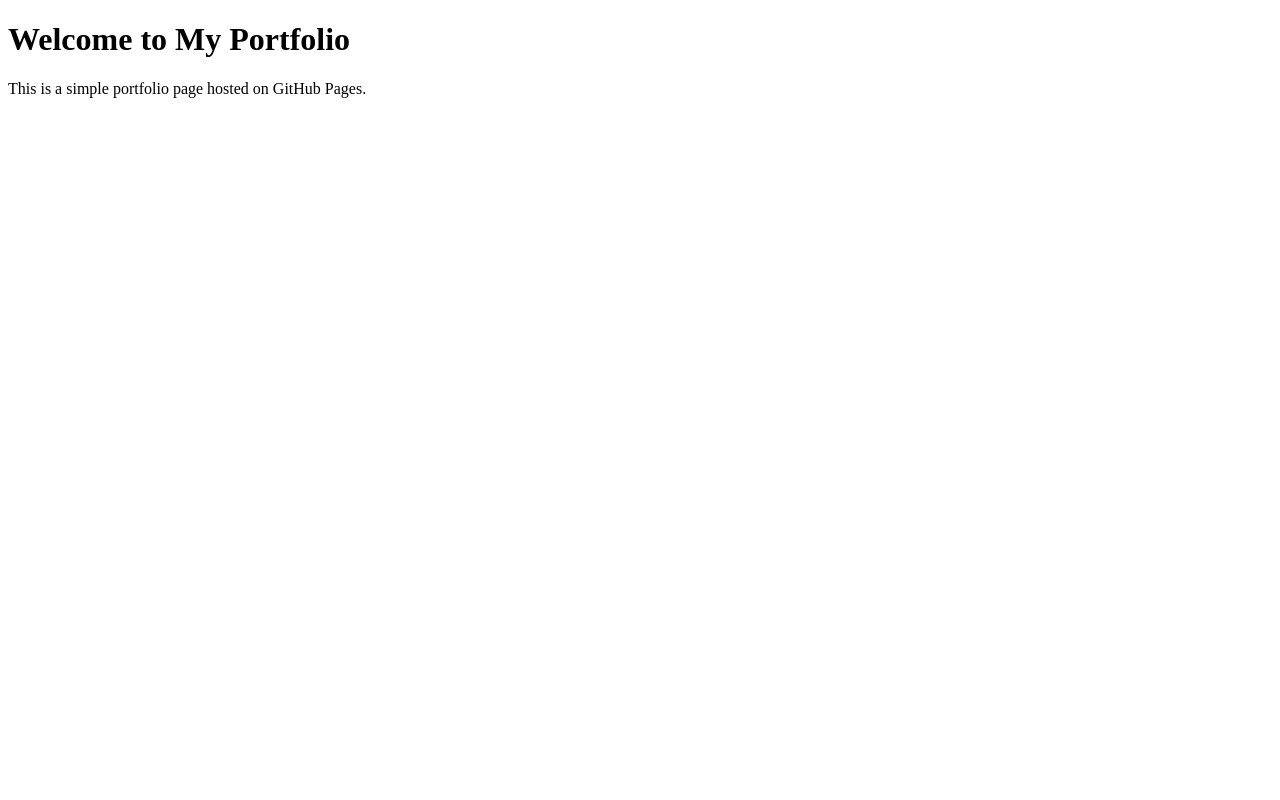
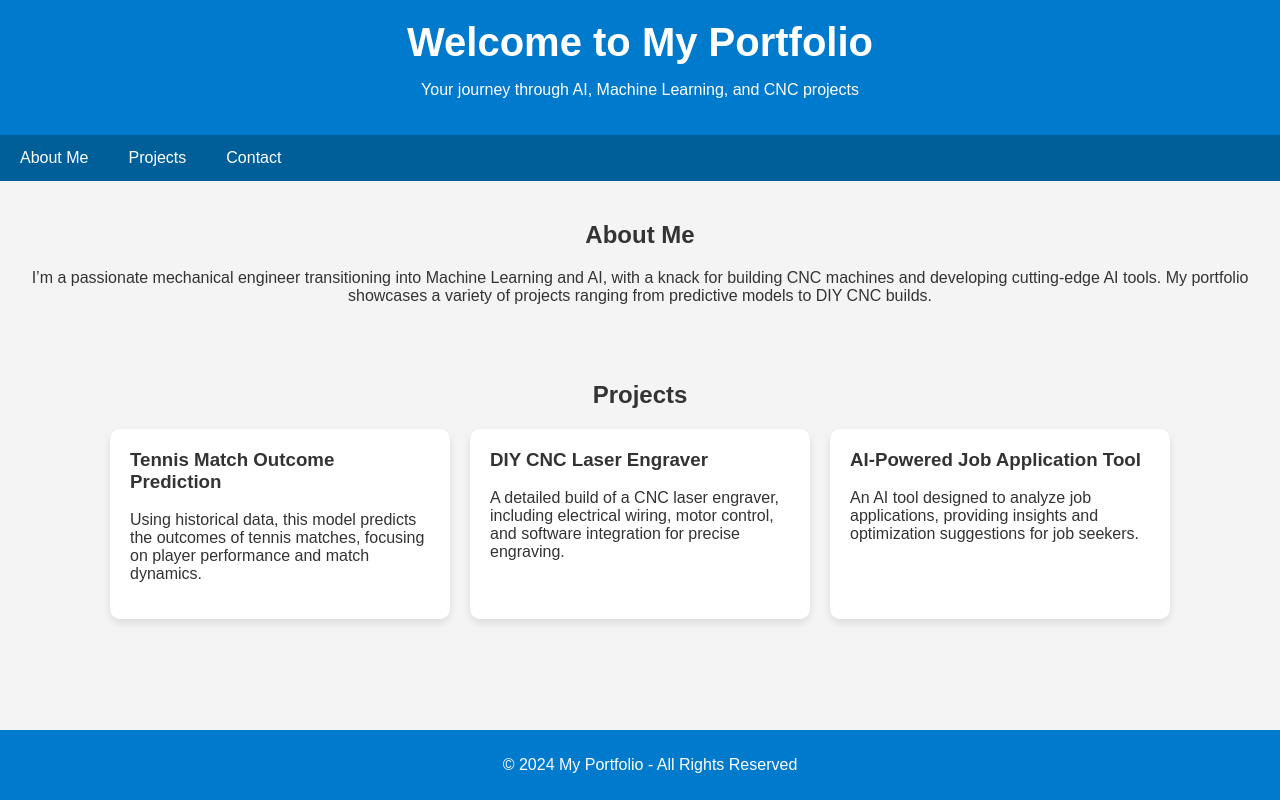
Before and after one commit to aminebenkii/aminebenkii.github.io, a plain HTML site: page index.html in a window 1280 px wide. Drawn offline with Linux system fonts and the light colour scheme.

Commit message:
Second Iteration

```diff
--- a/index.html
+++ b/index.html
@@ -4,9 +4,45 @@
     <meta charset="UTF-8">
     <meta name="viewport" content="width=device-width, initial-scale=1.0">
     <title>My Portfolio</title>
+    <link rel="stylesheet" href="styles.css">
 </head>
 <body>
-    <h1>Welcome to My Portfolio</h1>
-    <p>This is a simple portfolio page hosted on GitHub Pages.</p>
+    <header>
+        <h1>Welcome to My Portfolio</h1>
+        <p>Your journey through AI, Machine Learning, and CNC projects</p>
+    </header>
+
+    <nav>
+        <a href="#about">About Me</a>
+        <a href="#projects">Projects</a>
+        <a href="#contact">Contact</a>
+    </nav>
+
+    <section id="about">
+        <h2>About Me</h2>
+        <p>I’m a passionate mechanical engineer transitioning into Machine Learning and AI, with a knack for building CNC machines and developing cutting-edge AI tools. My portfolio showcases a variety of projects ranging from predictive models to DIY CNC builds.</p>
+    </section>
+
+    <section id="projects">
+        <h2>Projects</h2>
+        <div class="projects">
+            <div class="project-card">
+                <h3>Tennis Match Outcome Prediction</h3>
+                <p>Using historical data, this model predicts the outcomes of tennis matches, focusing on player performance and match dynamics.</p>
+            </div>
+            <div class="project-card">
+                <h3>DIY CNC Laser Engraver</h3>
+                <p>A detailed build of a CNC laser engraver, including electrical wiring, motor control, and software integration for precise engraving.</p>
+            </div>
+            <div class="project-card">
+                <h3>AI-Powered Job Application Tool</h3>
+                <p>An AI tool designed to analyze job applications, providing insights and optimization suggestions for job seekers.</p>
+            </div>
+        </div>
+    </section>
+
+    <footer>
+        <p>© 2024 My Portfolio - All Rights Reserved</p>
+    </footer>
 </body>
 </html>
--- /dev/null
+++ b/styles.css
@@ -0,0 +1,72 @@
+body {
+    font-family: Arial, sans-serif;
+    background-color: #f4f4f4;
+    color: #333;
+    margin: 0;
+    padding: 0;
+}
+
+header {
+    background-color: #007acc;
+    color: white;
+    padding: 20px;
+    text-align: center;
+}
+
+h1 {
+    margin: 0;
+    font-size: 2.5em;
+}
+
+nav {
+    background-color: #005f99;
+    overflow: hidden;
+}
+
+nav a {
+    float: left;
+    display: block;
+    color: white;
+    text-align: center;
+    padding: 14px 20px;
+    text-decoration: none;
+}
+
+nav a:hover {
+    background-color: #003d66;
+}
+
+section {
+    padding: 20px;
+    text-align: center;
+}
+
+.projects {
+    display: flex;
+    justify-content: center;
+    flex-wrap: wrap;
+    gap: 20px;
+}
+
+.project-card {
+    background-color: white;
+    border-radius: 10px;
+    box-shadow: 0 4px 8px rgba(0, 0, 0, 0.1);
+    width: 300px;
+    padding: 20px;
+    text-align: left;
+}
+
+.project-card h3 {
+    margin-top: 0;
+}
+
+footer {
+    background-color: #007acc;
+    color: white;
+    padding: 10px;
+    text-align: center;
+    position: fixed;
+    width: 100%;
+    bottom: 0;
+}
```
